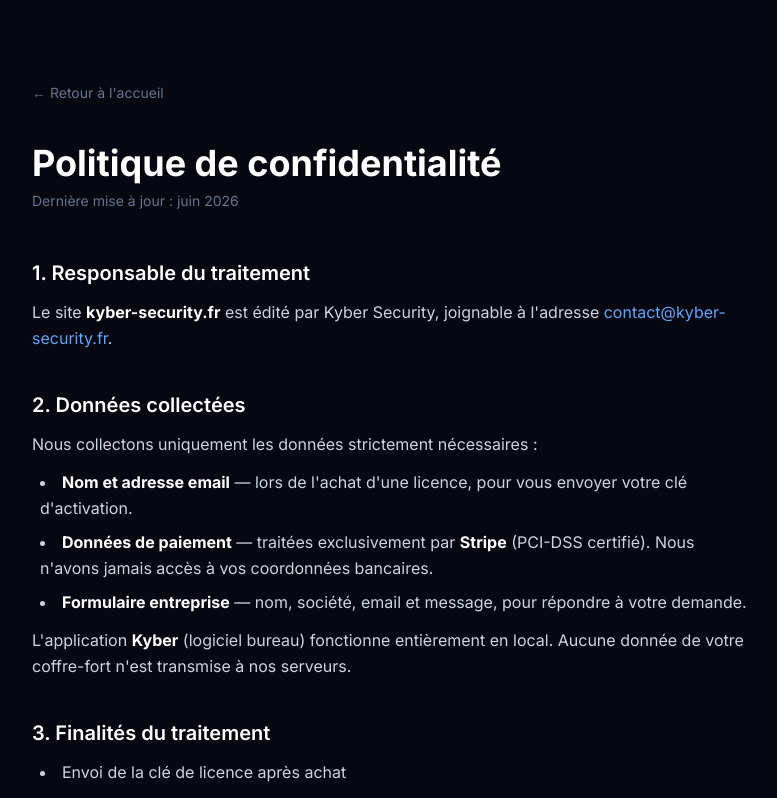
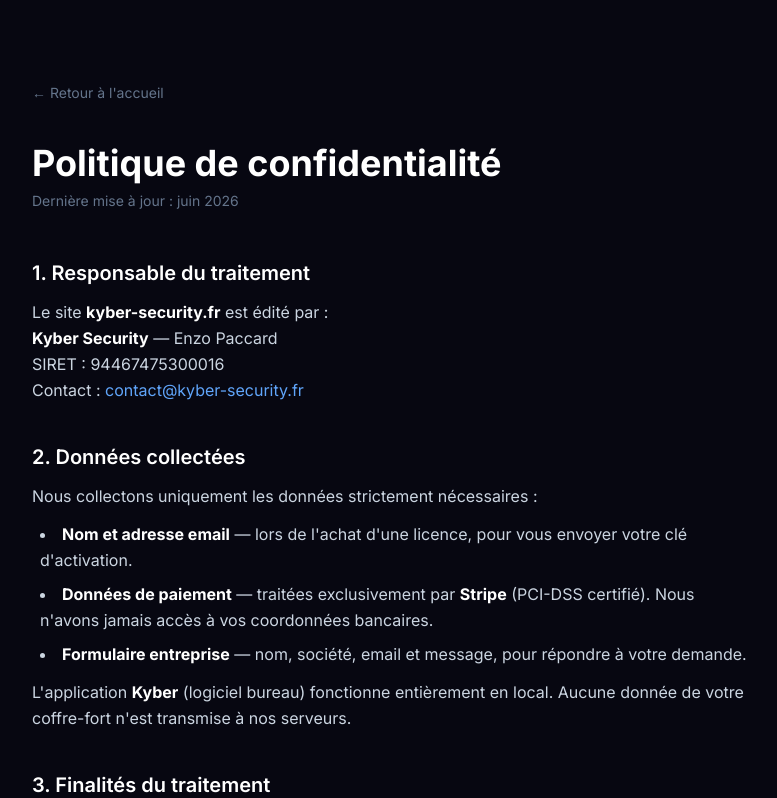
Before and after one commit to XelorCO/kyber-site, a Next.js app: page /politique-de-confidentialite in a window 1280 px wide. Shown: the top 798 px of the page, without its empty margins (248-1025 px from the left). Built offline with nearby package versions, Linux system fonts and the light colour scheme.

Commit message:
feat: add SIRET 94467475300016 and responsable Enzo Paccard to legal pages

```diff
--- a/app/cgv/page.tsx
+++ b/app/cgv/page.tsx
@@ -20,6 +20,8 @@
             <h2 className="text-xl font-semibold text-white mb-3">1. Vendeur</h2>
             <p>
               <strong className="text-white">Kyber Security</strong><br />
+              Responsable : Enzo Paccard<br />
+              SIRET : 94467475300016<br />
               Site web : <a href="https://kyber-security.fr" className="text-blue-400 hover:text-blue-300 transition-colors">kyber-security.fr</a><br />
               Email : <a href="mailto:contact@kyber-security.fr" className="text-blue-400 hover:text-blue-300 transition-colors">contact@kyber-security.fr</a>
             </p>
--- a/app/politique-de-confidentialite/page.tsx
+++ b/app/politique-de-confidentialite/page.tsx
@@ -19,8 +19,10 @@
           <section>
             <h2 className="text-xl font-semibold text-white mb-3">1. Responsable du traitement</h2>
             <p>
-              Le site <strong className="text-white">kyber-security.fr</strong> est édité par Kyber Security,
-              joignable à l'adresse <a href="mailto:contact@kyber-security.fr" className="text-blue-400 hover:text-blue-300 transition-colors">contact@kyber-security.fr</a>.
+              Le site <strong className="text-white">kyber-security.fr</strong> est édité par :<br />
+              <strong className="text-white">Kyber Security</strong> — Enzo Paccard<br />
+              SIRET : 94467475300016<br />
+              Contact : <a href="mailto:contact@kyber-security.fr" className="text-blue-400 hover:text-blue-300 transition-colors">contact@kyber-security.fr</a>
             </p>
           </section>
 
```
